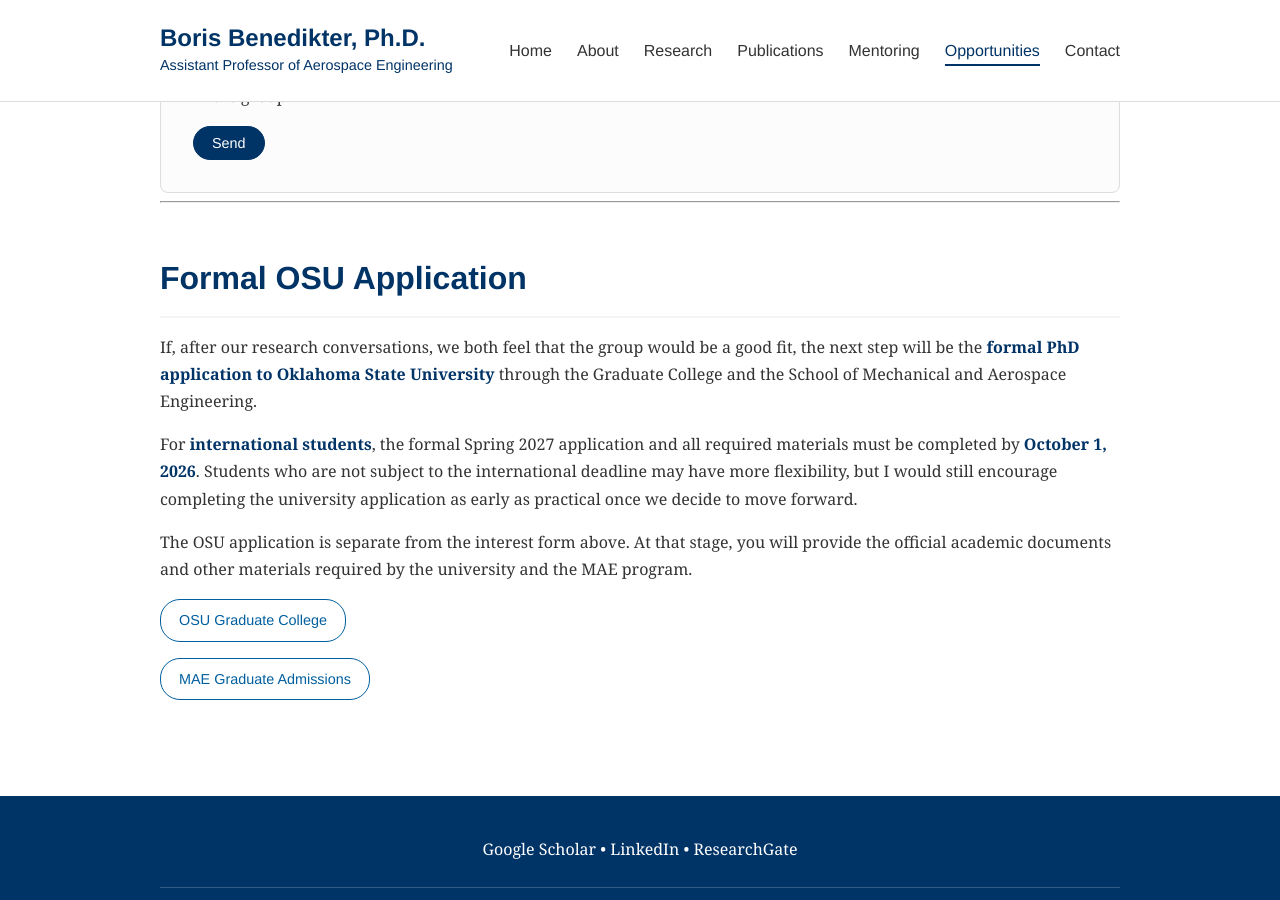
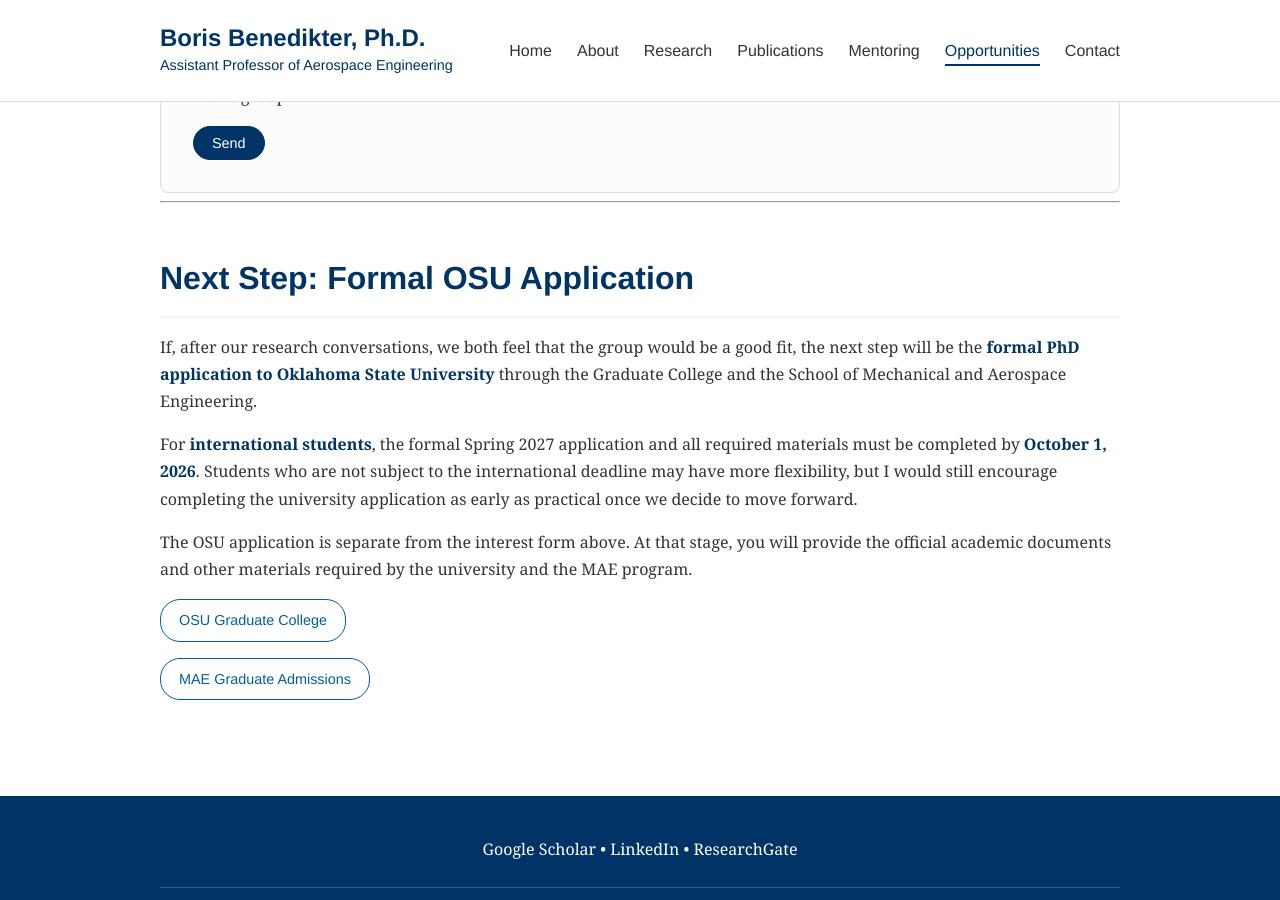
Before and after one commit to borisbenedikter/borisbenedikter.github.io, a Jekyll site: the page built from phd-spring-2027.md, in a window 1280 px wide and 900 px high, scrolled down 9750 px. Built offline with Jekyll 4.4.1, drawn with Linux system fonts in a browser that asks for light colours; some of the changed lines change nothing that is shown; some of the changed text lies outside the part shown.

Commit message:
final fixes to sp27 opp

```diff
--- a/phd-spring-2027.md
+++ b/phd-spring-2027.md
@@ -282,7 +282,7 @@
 An **M.S. degree is preferred but not required**. I also encourage strong bachelor's-level students to get in touch if they have developed relevant experience through research, industry, internships, independent projects, or other technical work.
 A student who already brings a strong combination of skills in areas such as controls, optimization, machine learning, robotics, or autonomous systems may be an excellent fit even without a master's degree.
 
-Applicants are **not expected to have experience in every research area listed above**. I am interested in building a group with complementary strengths.
+You are **not expected to have experience in every research area listed above**. I am interested in building a group with complementary strengths.
 <!-- A student with a strong background in robotics, controls, machine learning, optimization, applied mathematics, or experimental systems may be an excellent fit even without an aerospace background. -->
 If your background is outside traditional aerospace engineering, I am especially interested in understanding how your expertise could contribute to autonomous aerospace systems. Strong candidates should not hesitate to express interest based solely on differences between their academic background and the traditional aerospace engineering path.
 
@@ -405,7 +405,7 @@
 
   <input type="hidden"
         name="subject"
-        value="Spring 2027 PhD Interest — {{ name }}">
+        value="Spring 2027 PhD Interest">
 
   <div class="form-grid">
 
@@ -482,7 +482,7 @@
 
 ---
 
-## Formal OSU Application
+## Next Step: Formal OSU Application
 
 If, after our research conversations, we both feel that the group would be a good fit, the next step will be the
 **formal PhD application to Oklahoma State University** through the Graduate College and the School of Mechanical and Aerospace Engineering.
```
